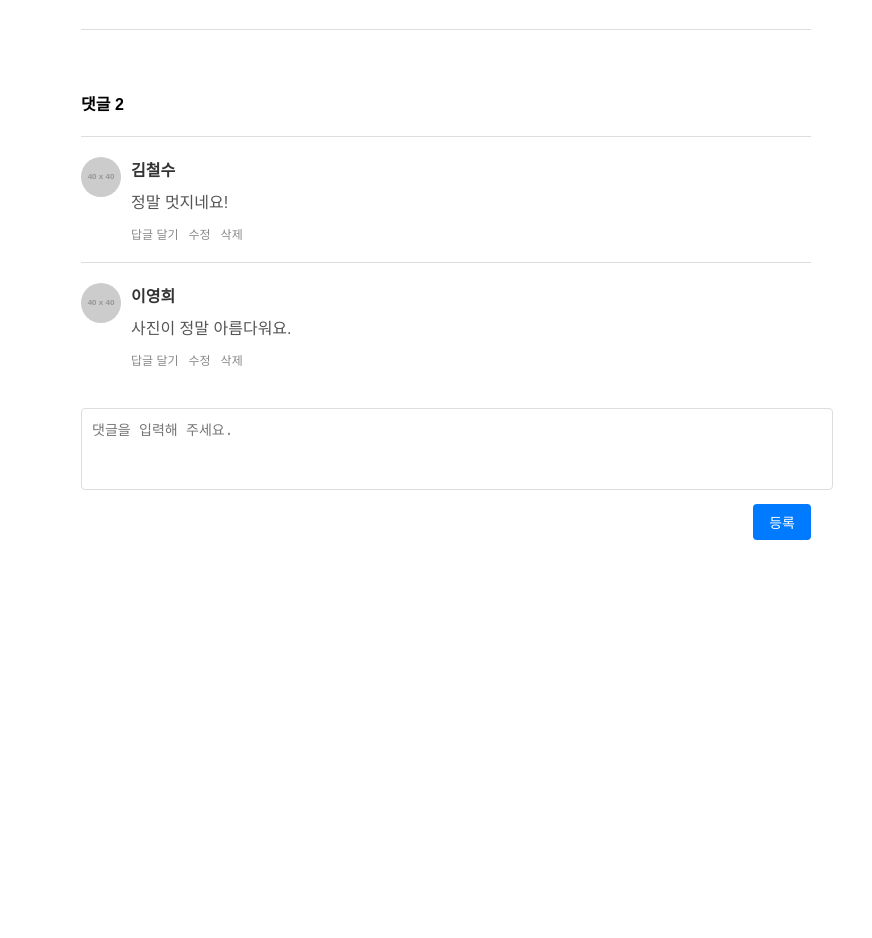
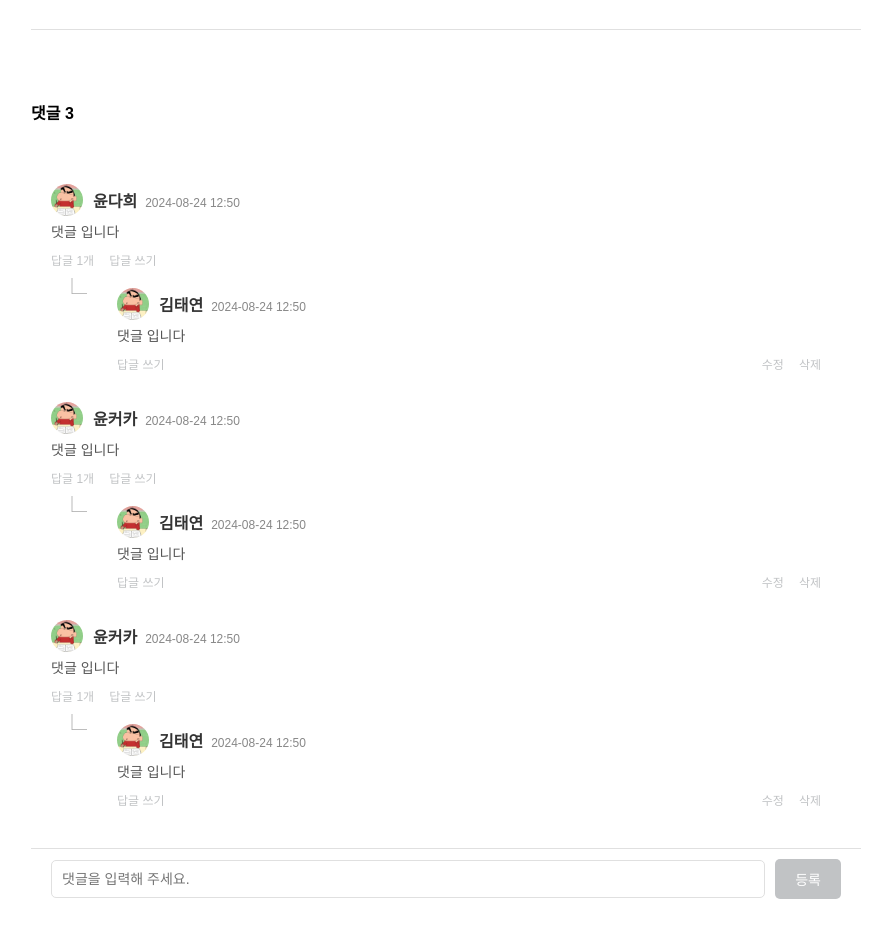
Before and after one commit to seniiya/travel-front, a React (Vite) app: page /PostPage_tag in a window 1280 px wide. Shown: the part 1500-2438 px from the top of the page, without its empty margins (194-1066 px from the left). Built offline with nearby package versions, Linux system fonts and the light colour scheme.

Commit message:
기능구현

```diff
--- a/src/pages/Post/CommentSection.jsx
+++ b/src/pages/Post/CommentSection.jsx
@@ -1,140 +1,314 @@
 import React, { useState } from 'react';
 import styled from 'styled-components';
 
-const Section = styled.div`
-  margin-top: 40px;
-  padding: 0 50px;
+import sampleDefault from './postpage/sample.jpeg';
+import repliesIcon from './postpage/replies.png';
+
+const CommentContainer = styled.div`
+  padding: 10px 20px;
+  display: flex;
+  flex-direction: column;
 `;
 
-const Comment = styled.div`
+const CommentHeader = styled.div`
   display: flex;
-  align-items: flex-start;
-  border-top: 1px solid #ddd;
-  padding: 20px 0;
-
-  &:last-child {
-    border-bottom: 1px solid #ddd;
-  }
+  align-items: center;
+  margin-bottom: 5px;
 `;
 
-const Avatar = styled.img`
-  width: 40px;
-  height: 40px;
+const AuthorImage = styled.img`
+  width: 32px;
+  height: 32px;
   border-radius: 50%;
   margin-right: 10px;
 `;
 
-const CommentContent = styled.div`
-  flex: 1;
+const AuthorName = styled.span`
+  font-weight: bold;
+  color: #333;
+  margin-right: 8px;
 `;
 
-const Author = styled.div`
-  font-weight: bold;
-  margin-bottom: 5px;
-  color: #333;
+const Timestamp = styled.span`
+  font-size: 12px;
+  color: #888;
 `;
 
-const Date = styled.div`
-  font-size: 12px;
-  color: #aaa;
-  margin-bottom: 10px;
+const CommentText = styled.p`
+  font-size: 14px;
+  color: #555;
+  margin: 0px 0px 10px;
+  white-space: pre-wrap;
 `;
 
-const Text = styled.p`
-  margin: 0;
-  color: #555;
-  line-height: 1.5;
+const CommentActions = styled.div`
+  display: flex;
+  justify-content: space-between;
+  align-items: center;
+  font-size: 12px;
+  color: #007BFF;
 `;
 
-const Actions = styled.div`
+const LeftActions = styled.div`
+  display: flex;
+  gap: 15px;
+`;
+
+const RightActions = styled.div`
+  display: flex;
+  gap: 15px;
+`;
+
+const ActionLink = styled.span`
+  cursor: pointer;
+   color: #C1C3C5;
+`;
+
+const RepliesWrapper = styled.div`
+  display: flex;
   margin-top: 10px;
-  font-size: 12px;
-  color: #888;
+  margin-left: 20px;
+`;
 
-  span {
-    cursor: pointer;
-    margin-right: 10px;
+const RepliesImage = styled.img`
+  width: 16px;
+  height: 16px;
+  margin-right: 10px;
+`;
 
-    &:hover {
-      text-decoration: underline;
-    }
+const RepliesContainer = styled.div`
+  flex-grow: 1;
+`;
+
+const CommentCount = styled.div`
+  font-size: 16px;
+  font-weight: bold;
+  margin-bottom: 50px;
+  padding-top: 70px;
+  border-top: 1px solid #e0e0e0;
+`;
+
+const CommentInputContainer = styled.div`
+  display: flex;
+  align-items: center;
+  margin-top: 20px;
+  padding: 10px 20px;
+  border-top: 1px solid #e0e0e0;
+`;
+
+const BottomCommentInput = styled.input`
+  flex-grow: 1;
+  padding: 10px;
+  font-size: 14px;
+  border: 1px solid #e0e0e0;
+  border-radius: 5px;
+  margin-right: 10px;
+`;
+
+const BottomSubmitButton = styled.button`
+  padding: 10px 20px;
+  font-size: 14px;
+  color: white;
+  background-color: #C1C3C5;
+  border: none;
+  border-radius: 5px;
+  cursor: pointer;
+
+  &:hover {
+    background-color: #C1C3C5;
   }
 `;
 
-const NewComment = styled.div`
-  margin-top: 20px;
-`;
 
-const Textarea = styled.textarea`
-  width: 100%;
-  height: 60px;
-  padding: 10px;
-  border: 1px solid #ddd;
-  border-radius: 4px;
-  font-size: 14px;
-  resize: none;
-`;
 
-const ButtonWrapper = styled.div`
-  text-align: right;
-`;
+const Comment = ({ author, text, time, isMyComment, replies, onDelete, onReplySubmit }) => {
+  const [isEditing, setIsEditing] = useState(false);
+  const [isReplying, setIsReplying] = useState(false);
+  const [areRepliesVisible, setAreRepliesVisible] = useState(true); // State for toggling replies
+  const [editedText, setEditedText] = useState(text);
+  const [replyText, setReplyText] = useState('');
 
-const Button = styled.button`
-  margin-top: 10px;
-  padding: 8px 16px;
-  background-color: #007bff;
-  color: white;
-  border: none;
-  border-radius: 4px;
-  cursor: pointer;
-  font-size: 14px;
+  const handleEditClick = () => {
+    setIsEditing(true);
+  };
 
-  &:hover {
-    background-color: #0056b3;
-  }
-`;
+  const handleReplyClick = () => {
+    setIsReplying(true);
+  };
+
+  const handleTextChange = (e) => {
+    setEditedText(e.target.value);
+  };
+
+  const handleReplyTextChange = (e) => {
+    setReplyText(e.target.value);
+  };
+
+  const handleSaveClick = () => {
+    // Logic to save the edited comment
+    console.log("Edited text:", editedText);
+    setIsEditing(false);
+  };
+
+  const handleReplySubmit = () => {
+    if (replyText.trim() === '') return;
+    onReplySubmit(replyText);
+    setReplyText('');
+    setIsReplying(false);
+  };
+
+  const handleDeleteClick = () => {
+    const confirmed = window.confirm("삭제하시겠습니까?");
+    if (confirmed) {
+      onDelete();
+    }
+  };
+
+  const toggleRepliesVisibility = () => {
+    setAreRepliesVisible(!areRepliesVisible);
+  };
+
+  return (
+    <CommentContainer>
+      <CommentHeader>
+        <AuthorImage src={sampleDefault} alt="Author" />
+        <div>
+          <AuthorName>{author}</AuthorName>
+          <Timestamp>{time}</Timestamp>
+        </div>
+      </CommentHeader>
+      {isEditing ? (
+        <CommentInputContainer>
+          <BottomCommentInput
+            type="text"
+            value={editedText}
+            onChange={handleTextChange}
+          />
+          <BottomSubmitButton onClick={handleSaveClick}>등록</BottomSubmitButton>
+        </CommentInputContainer>
+      ) : (
+        <CommentText>{text}</CommentText>
+      )}
+      <CommentActions>
+        <LeftActions>
+          {replies && replies.length > 0 && (
+            <ActionLink onClick={toggleRepliesVisibility}>
+              답글 {replies.length}개 {areRepliesVisible ? '' : ''}
+            </ActionLink>
+          )}
+          <ActionLink onClick={handleReplyClick}>답글 쓰기</ActionLink>
+        </LeftActions>
+        {isMyComment && (
+          <RightActions>
+            {!isEditing && (
+              <ActionLink onClick={handleEditClick}>수정</ActionLink>
+            )}
+            {!isEditing && (
+              <ActionLink onClick={handleDeleteClick}>삭제</ActionLink>
+            )}
+          </RightActions>
+        )}
+      </CommentActions>
+      {areRepliesVisible && replies && replies.length > 0 && (
+        <RepliesWrapper>
+          <RepliesImage src={repliesIcon} alt="Replies Icon" />
+          <RepliesContainer>
+            {replies.map((reply, index) => (
+              <Comment
+                key={index}
+                author={reply.author}
+                text={reply.text}
+                time={reply.time}
+                isMyComment={reply.isMyComment}
+                replies={reply.replies}
+                onDelete={() => console.log("댓글 삭제")} // 삭제 됐다
+                onReplySubmit={(text) => console.log("작성한 댓글:", text)} // 작성한 댓글
+              />
+            ))}
+          </RepliesContainer>
+        </RepliesWrapper>
+      )}
+      {isReplying && (
+        <CommentInputContainer>
+          <BottomCommentInput
+            type="text"
+            placeholder="답글을 입력해 주세요."
+            value={replyText}
+            onChange={handleReplyTextChange}
+          />
+          <BottomSubmitButton onClick={handleReplySubmit}>등록</BottomSubmitButton>
+        </CommentInputContainer>
+      )}
+    </CommentContainer>
+  );
+};
 
 const CommentSection = ({ comments }) => {
-  const [newComment, setNewComment] = useState("");
+  const [commentList, setCommentList] = useState(comments);
+  const [commentText, setCommentText] = useState('');
 
   const handleCommentChange = (e) => {
-    setNewComment(e.target.value);
+    setCommentText(e.target.value);
   };
 
   const handleCommentSubmit = () => {
-    // Comment submit logic here
+    if (commentText.trim() === '') return;
+
+    const newComment = {
+      author: "New User", // 코멘트에 작성되는 사용자명 // 나중에 연동시키면 됨
+      text: commentText,
+      time: new Date().toISOString(),
+      isMyComment: true,
+      replies: [],
+    };
+
+    setCommentList([...commentList, newComment]);
+    setCommentText('');
+  };
+
+  const handleDeleteComment = (index) => {
+    setCommentList(commentList.filter((_, i) => i !== index));
+  };
+
+  const handleReplySubmit = (index, replyText) => {
+    const updatedComments = [...commentList];
+    updatedComments[index].replies.push({
+      author: "New User", // 서버로 전송 시 사용자 명
+      text: replyText,
+      time: new Date().toISOString(),
+      isMyComment: true,
+      replies: [],
+    });
+    setCommentList(updatedComments);
   };
 
   return (
-    <Section>
-      <Comment></Comment>
-      <h4>댓글 {comments.length}</h4>
-      {comments.map((comment, index) => (
-        <Comment key={index}>
-          <Avatar src="https://via.placeholder.com/40" alt="User Avatar" />
-          <CommentContent>
-            <Author>{comment.author}</Author>
-            <Date>{comment.date}</Date>
-            <Text>{comment.text}</Text>
-            <Actions>
-              <span>답글 달기</span>
-              <span>수정</span>
-              <span>삭제</span>
-            </Actions>
-          </CommentContent>
-        </Comment>
+    <div>
+      <div>
+      <CommentCount>댓글 {comments.length}</CommentCount>
+      </div>
+      {commentList.map((comment, index) => (
+        <Comment
+          key={index}
+          author={comment.author}
+          text={comment.text}
+          time={comment.time || "2024-08-24 12:50"}
+          isMyComment={comment.isMyComment || false}
+          replies={comment.replies}
+          onDelete={() => handleDeleteComment(index)}
+          onReplySubmit={(replyText) => handleReplySubmit(index, replyText)}
+        />
       ))}
-      <NewComment>
-        <Textarea
-          value={newComment}
+      <CommentInputContainer>
+        <BottomCommentInput
+          type="text"
+          placeholder="댓글을 입력해 주세요."
+          value={commentText}
           onChange={handleCommentChange}
-          placeholder="댓글을 입력해 주세요."
         />
-        <ButtonWrapper>
-          <Button onClick={handleCommentSubmit}>등록</Button>
-        </ButtonWrapper>
-      </NewComment>
-    </Section>
+        <BottomSubmitButton onClick={handleCommentSubmit}>등록</BottomSubmitButton>
+      </CommentInputContainer>
+    </div>
   );
 };
 
--- /dev/null
+++ b/src/pages/Post/SharedStyles.jsx
@@ -0,0 +1,85 @@
+import styled from 'styled-components';
+
+export const ContentWrapper = styled.div`
+  display: flex;
+  justify-content: center;
+  max-width: 1000px;
+  margin: 0 auto;
+  border-radius: 8px;
+  margin-top: 100px;
+  margin-bottom: 1000px;
+  min-height: 1000px;
+`;
+
+export const HeaderWrapper = styled.div`
+  margin-top: 100px;
+  text-align: center;
+  margin-bottom: 20px;
+  padding: 0 80px;
+`;
+
+export const Subtitle = styled.h2`
+  font-family: 'AppleSDGothicNeoB', sans-serif;
+  font-size: 20px;
+  margin-bottom: 8px;
+  color: #999;
+  text-align: center;
+`;
+
+export const Title = styled.h1`
+  font-family: 'AppleSDGothicNeoEB', sans-serif;
+  font-size: 28px;
+  margin-bottom: 16px;
+  text-align: center;
+`;
+
+export const MetaInfo = styled.div`
+  font-family: 'AppleSDGothicNeoM', sans-serif;
+  font-size: 14px;
+  color: #888;
+  margin-bottom: 10px;
+  display: flex;
+  justify-content: space-between;
+  align-items: center;
+
+  .author-date {
+    display: flex;
+    align-items: center;
+  }
+
+  img {
+    width: 20px;
+    height: 20px;
+    border-radius: 50%;
+    margin-right: 8px;
+  }
+
+  .stats {
+    display: flex;
+    gap: 10px;
+
+    .stat-item {
+      display: flex;
+      align-items: center;
+      gap: 4px;
+    }
+
+    .stat-item img {
+      width: 16px;
+      height: 16px;
+    }
+  }
+`;
+
+export const EditButton = styled.div`
+  text-align: right;
+  color: #888;
+  cursor: pointer;
+  display: ${({ isVisible }) => (isVisible ? 'block' : 'none')};
+
+  img {
+    margin-left: 8px;
+    width: 16px;
+    height: 16px;
+  }
+`;
--- a/src/pages/Post/Sidebar.jsx
+++ b/src/pages/Post/Sidebar.jsx
@@ -91,7 +91,7 @@ const Sidebar = ({ scrollToComments }) => {
       <IconButton
         src={saveHistIcon}
         alt="Save to Wish List"
-        onClick={() => alert("여행 가방에 추가 완료!")}
+        onClick={() => alert("마이페이지의 여행 지도에 저장되었습니다!")}
       />
 
       <IconButton
--- a/src/pages/PostPage_tag.jsx
+++ b/src/pages/PostPage_tag.jsx
@@ -4,7 +4,13 @@ import PostContent from "./Post/PostContent";
 import CommentSection from "./Post/CommentSection";
 import Sidebar from "./Post/Sidebar";
 import backgroundImage from "./Post/postpage/postbg.png";
-import useMoveScroll from './Post/useMoveScroll';
+
+import {
+  ContentWrapper,
+  HeaderWrapper,
+  Title,
+  EditButton,
+} from './Post/SharedStyles'; // Adjust the import path
 
 // Import images
 import sampleDefault from '../components/pic/samples/sample.jpeg';
@@ -40,17 +46,6 @@ const GlobalStyle = styled.div`
   font-family: 'Apple Sandol Gothic', sans-serif;
 `;
 
-const ContentWrapper = styled.div`
-  display: flex;
-  justify-content: center;
-  max-width: 1000px;
-  margin: 0 auto;
-  border-radius: 8px;
-  margin-top: 100px;
-  margin-bottom: 1000px;
-  min-height: 1000px;
-`;
-
 const MainContent = styled.div`
   min-width: 830px;
   max-width: 830px;
@@ -66,12 +61,6 @@ const SidebarWrapper = styled.div`
   justify-content: center;
 `;
 
-const HeaderWrapper = styled.div`
-  margin-top: 100px;
-  text-align: center;
-  margin-bottom: 20px;
-  padding: 0 80px;
-`;
 
 const Subtitle = styled.div`
   display: flex;
@@ -91,12 +80,6 @@ const Subtitle = styled.div`
   }
 `;
 
-const Title = styled.h1`
-  font-family: 'AppleSDGothicNeoEB', sans-serif;
-  font-size: 28px;
-  margin-bottom: 16px;
-  text-align: center;
-`;
 
 const MetaInfo = styled.div`
   font-family: 'AppleSDGothicNeoM', sans-serif;
@@ -143,54 +126,82 @@ const AuthorDateWrapper = styled.div`
   margin-bottom: 10px;
 `;
 
-const EditButton = styled.div`
-  text-align: right;
-  color: #888;
-  cursor: pointer;
-  display: ${({ isVisible }) => (isVisible ? 'block' : 'none')};
 
-  img {
-    margin-left: 8px;
-    width: 16px;
-    height: 16px;
-  }
-`;
-
-// Randomly select an image
 const randomImage = images[Math.floor(Math.random() * images.length)];
 
 const post = {
   tag1: "# 티켓",
   tag2: "# 의류 ● 신발",
   tag3: "# 스포츠 ● 레저",
-  title: "다낭 스노클링 고글 추천 🌊",
-  author: "김태연",
+  title: "다낭 스노클링 고글 추천",
+  author: "김태엽",
   authorImage: randomImage,
   date: "2024-08-24 12:50",
   likes: 32000,
   downloads: 1312,
   views: 762000,
   content: [
-    { type: 'text', text: '안녕 여러분! 오늘은 내가 다녀온 제주도 여행 이야기를 들려줄게.', align: 'left' },
-    { type: 'image', src: randomImage, alt: '제주도 풍경' },
-    { type: 'text', text: '제주도는 언제나 그렇듯이 아름다운 풍경, 맛있는 음식, 그리고 따뜻한 사람들로 가득한 곳이야.', align: 'center' },
+    { type: 'text', text: '본문입니다', align: 'left' },
+    { type: 'image', src: randomImage, alt: '제주' },
+    { type: 'text', text: '본문입니다', align: 'center' },
     { type: 'map', map: <iframe src="https://maps.google.com/..."></iframe> },
-    { type: 'image', src: randomImage, alt: '맛있는 음식' },
-    { type: 'text', text: '이번 여행에서 놓치면 안 되는 필수 코스와 꿀팁들을 공유할게. 준비됐지? 그럼 고고! 🚀', align: 'right' }
+    { type: 'image', src: randomImage, alt: '음식' },
+    { type: 'text', text: '본문입니다', align: 'right' }
   ],
   comments: [
-    { author: "김철수", text: "정말 멋지네요!" },
-    { author: "이영희", text: "사진이 정말 아름다워요." },
+    {
+      author: "윤다희",
+      text: "댓글 입니다",
+      time: "2024-08-24 12:50",
+      isMyComment: false,
+      replies: [
+        {
+          author: "김태연",
+          text: "댓글 입니다",
+          time: "2024-08-24 12:50",
+          isMyComment: true,
+        },
+      ],
+    },
+    {
+      author: "윤커카",
+      text: "댓글 입니다",
+      time: "2024-08-24 12:50",
+      isMyComment: false,
+      replies: [
+        {
+          author: "김태연",
+          text: "댓글 입니다",
+          time: "2024-08-24 12:50",
+          isMyComment: true,
+        },
+      ],
+    },
+    {
+      author: "윤커카",
+      text: "댓글 입니다",
+      time: "2024-08-24 12:50",
+      isMyComment: false,
+      replies: [
+        {
+          author: "김태연",
+          text: "댓글 입니다",
+          time: "2024-08-24 12:50",
+          isMyComment: true,
+        },
+      ],
+    },
   ],
   location: "제주도",
 };
+
 
 
 const isLoggedIn = true;
 const isWrittenIn = true;
 
 const PostPage = () => {
-  const commentSectionRef = useRef(null); // Reference for the comment section
+  const commentSectionRef = useRef(null); // 댓글칸으로
 
   const scrollToComments = () => {
     if (commentSectionRef.current) {
@@ -238,13 +249,13 @@ const PostPage = () => {
           </HeaderWrapper>
 
           <PostContent content={post.content} />
-          <div ref={commentSectionRef}>  {/* Attach the ref */}
+          <div ref={commentSectionRef}>  {/* 댓글 */}
             <CommentSection comments={post.comments} />
           </div>
         </MainContent>
 
         <SidebarWrapper>
-          <Sidebar scrollToComments={scrollToComments} /> {/* Pass the scroll function */}
+          <Sidebar scrollToComments={scrollToComments} /> {/* 댓글로 이동 */}
         </SidebarWrapper>
     </ContentWrapper>
     </GlobalStyle >
--- a/src/pages/PostPage_title.jsx
+++ b/src/pages/PostPage_title.jsx
@@ -1,10 +1,16 @@
-import React, { useEffect, useRef } from "react";
+import React, { useRef } from "react";
 import styled from "styled-components";
 import PostContent from "./Post/PostContent";
 import CommentSection from "./Post/CommentSection";
 import Sidebar from "./Post/Sidebar";
 import backgroundImage from "./Post/postpage/postbg.png";
-import useMoveScroll from './Post/useMoveScroll';
+
+import {
+  ContentWrapper,
+  HeaderWrapper,
+  Title,
+  EditButton,
+} from './Post/SharedStyles'; // Adjust the import path
 
 // Import images
 import sampleDefault from '../components/pic/samples/sample.jpeg';
@@ -40,17 +46,6 @@ const GlobalStyle = styled.div`
   font-family: 'Apple Sandol Gothic', sans-serif;
 `;
 
-const ContentWrapper = styled.div`
-  display: flex;
-  justify-content: center;
-  max-width: 1000px;
-  margin: 0 auto;
-  border-radius: 8px;
-  margin-top: 100px;
-  margin-bottom: 1000px;
-  min-height: 1000px;
-`;
-
 const MainContent = styled.div`
   min-width: 830px;
   max-width: 830px;
@@ -67,25 +62,12 @@ const SidebarWrapper = styled.div`
   justify-content: center;
 `;
 
-const HeaderWrapper = styled.div`
-  margin-top: 100px;
-  text-align: center;
-  margin-bottom: 20px;
-padding: 0 80px;
-`;
 
 const Subtitle = styled.h2`
   font-family: 'AppleSDGothicNeoB', sans-serif;
   font-size: 20px;
   margin-bottom: 8px;
   color: #999;
-  text-align: center;
-`;
-
-const Title = styled.h1`
-  font-family: 'AppleSDGothicNeoEB', sans-serif;
-  font-size: 28px;
-  margin-bottom: 16px;
   text-align: center;
 `;
 
@@ -134,43 +116,70 @@ const AuthorDateWrapper = styled.div`
   margin-bottom: 10px;
 `;
 
-const EditButton = styled.div`
-  text-align: right;
-  color: #888;
-  cursor: pointer;
-  display: ${({ isVisible }) => (isVisible ? 'block' : 'none')};
 
-  img {
-    margin-left: 8px;
-    width: 16px;
-    height: 16px;
-  }
-`;
-
-// Randomly select an image
 const randomImage = images[Math.floor(Math.random() * images.length)];
 
 const post = {
   country: "대한민국",
   region: "제주도",
-  title: "제주도 여행: 숨겨진 보석 같은 휴양지 ✨",
-  author: "김태연",
+  title: "제주도 여행 : 숨겨진 보석 같은 휴양지",
+  author: "김태엽",
   authorImage: randomImage,
   date: "2024-08-24 12:50",
   likes: 32000,
   downloads: 1312,
   views: 762000,
   content: [
-    { type: 'text', text: '안녕 여러분! 오늘은 내가 다녀온 제주도 여행 이야기를 들려줄게.', align: 'left' },
-    { type: 'image', src: randomImage, alt: '제주도 풍경' },
-    { type: 'text', text: '제주도는 언제나 그렇듯이 아름다운 풍경, 맛있는 음식, 그리고 따뜻한 사람들로 가득한 곳이야.', align: 'center' },
-    { type: 'map', map: <iframe src="https://maps.app.goo.gl/nD7HT11iH5U9zFuY8"></iframe> },
-    { type: 'image', src: randomImage, alt: '맛있는 음식' },
-    { type: 'text', text: '이번 여행에서 놓치면 안 되는 필수 코스와 꿀팁들을 공유할게. 준비됐지? 그럼 고고! 🚀', align: 'right' }
+    { type: 'text', text: '본문입니다', align: 'left' },
+    { type: 'image', src: randomImage, alt: '제주' },
+    { type: 'text', text: '본문입니다', align: 'center' },
+    { type: 'map', map: <iframe src="https://maps.google.com/..."></iframe> },
+    { type: 'image', src: randomImage, alt: '음식' },
+    { type: 'text', text: '본문입니다', align: 'right' }
   ],
   comments: [
-    { author: "김철수", text: "정말 멋지네요!" },
-    { author: "이영희", text: "사진이 정말 아름다워요." },
+    {
+      author: "윤다희",
+      text: "댓글 입니다",
+      time: "2024-08-24 12:50",
+      isMyComment: false,
+      replies: [
+        {
+          author: "김태연",
+          text: "댓글 입니다",
+          time: "2024-08-24 12:50",
+          isMyComment: true,
+        },
+      ],
+    },
+    {
+      author: "윤커카",
+      text: "댓글 입니다",
+      time: "2024-08-24 12:50",
+      isMyComment: false,
+      replies: [
+        {
+          author: "김태연",
+          text: "댓글 입니다",
+          time: "2024-08-24 12:50",
+          isMyComment: true,
+        },
+      ],
+    },
+    {
+      author: "윤커카",
+      text: "댓글 입니다",
+      time: "2024-08-24 12:50",
+      isMyComment: false,
+      replies: [
+        {
+          author: "김태연",
+          text: "댓글 입니다",
+          time: "2024-08-24 12:50",
+          isMyComment: true,
+        },
+      ],
+    },
   ],
   location: "제주도",
 };
@@ -180,7 +189,7 @@ const isLoggedIn = true;
 const isWrittenIn = true;
 
 const PostPage = () => {
-  const commentSectionRef = useRef(null); // Reference for the comment section
+  const commentSectionRef = useRef(null); // 코멘트 섹션으로 감
 
   const scrollToComments = () => {
     if (commentSectionRef.current) {
@@ -223,16 +232,16 @@ const PostPage = () => {
           </HeaderWrapper>
 
           <PostContent content={post.content} />
-          <div ref={commentSectionRef}>  {/* Attach the ref */}
+          <div ref={commentSectionRef}>  {/* 댓글 */}
             <CommentSection comments={post.comments} />
           </div>
         </MainContent>
 
         <SidebarWrapper>
-          <Sidebar scrollToComments={scrollToComments} /> {/* Pass the scroll function */}
+          <Sidebar scrollToComments={scrollToComments} /> {/* 버튼 누르면 코멘트로 감 */}
         </SidebarWrapper>
-      </ContentWrapper>
-    </GlobalStyle>
+    </ContentWrapper>
+    </GlobalStyle >
   );
 };
 
```
Also changed, not shown: src/pages/Post/postpage/replies.png (added), src/pages/Post/postpage/sample.jpeg (added).
